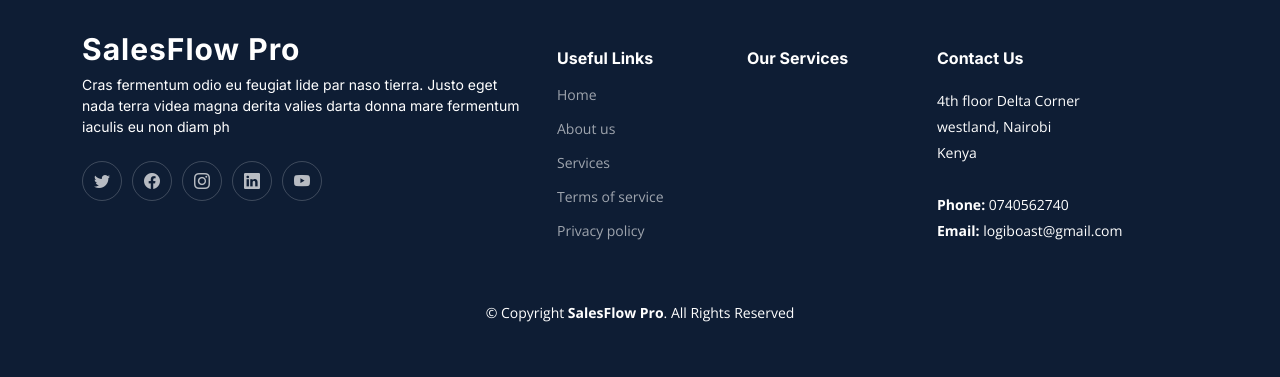
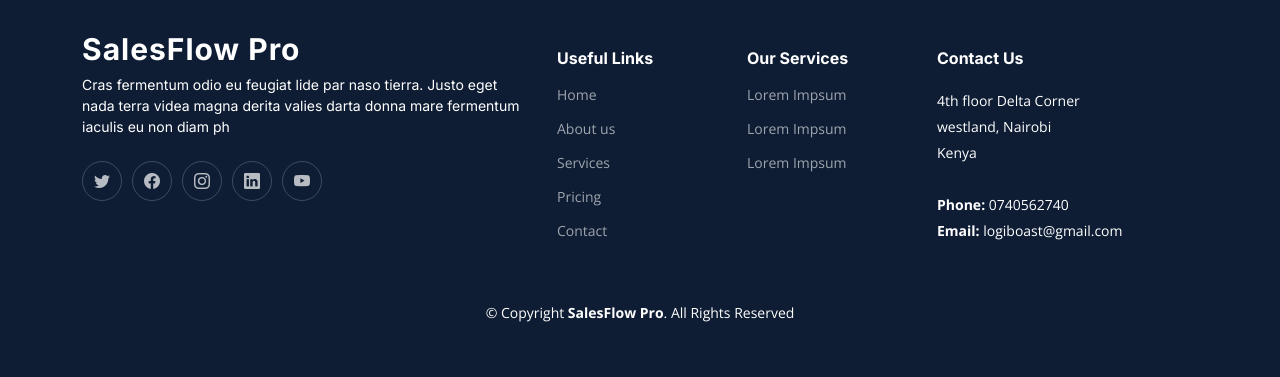
Before and after one commit to pravison/salesflowpro, a Django app: page /services/1 in a window 1280 px wide. Shown: the part 1504-1881 px from the top of the page. Run offline with Django 5.2, Linux system fonts and the light colour scheme; data comes from the database, SQL or seed files in the repository; parts of the project's set-up code (start-up, migrations or seed data) failed here and were passed over; some libraries are stand-ins or nearby versions.

Commit message:
saving minor changes

```diff
--- a/software_company/models.py
+++ b/software_company/models.py
@@ -25,7 +25,7 @@
         return self.company_name
 
 class AboutUs(models.Model):
-    about_pitch = models.TextField()
+    about_pitch = HTMLField()
     about_image = models.ImageField(blank=True, null=True)
     about_description = HTMLField()
     youtube_link = models.URLField(blank=True, null=True)
@@ -57,7 +57,7 @@
     service_image = models.ImageField(blank=True, null=True)
     service_title = models.CharField(max_length=100)#delete this collumn
     service_overview = models.TextField(blank=True, null=True)
-    service_description = models.TextField()
+    service_description = HTMLField()
     featured = models.BooleanField(default=False)
 
     def __str__(self):
@@ -90,7 +90,7 @@
 
 class FAQ(models.Model):
     question = models.TextField()
-    answer = models.TextField()
+    answer = HTMLField()
 
     def __str__(self):
         return self.question
@@ -153,13 +153,13 @@
         return self.plan
 
 class PrivacyPolicy(models.Model):
-    description = models.TextField()
+    description = HTMLField()
 
     def __str__(self):
         return self.description
 
 class TermsAndCondition(models.Model):
-    description = models.TextField()
+    description = HTMLField()
 
     def __str__(self):
         return self.description
@@ -168,7 +168,7 @@
     name = models.CharField(max_length=199)
     staff_photo = models.ImageField(blank=True, null=True)
     role = models.CharField(max_length=199)
-    description = models.TextField(max_length=500)
+    description = HTMLField()
     facebook = models.URLField(blank=True, null=True)
     twitter = models.URLField(blank=True, null=True)
     linkedin = models.URLField(blank=True, null=True)
--- a/software_company/views.py
+++ b/software_company/views.py
@@ -74,17 +74,18 @@
 
 def service(request, id):
     companyinfor = CompanyInfor.objects.order_by('id')[:1]
-    servicess = Service.objects.filter(featured=True).order_by('id')
+    services = Service.objects.filter(featured=True).order_by('id')[:3]
     testimonials = Testimonial.objects.filter(featured=True).order_by('id')[:5]
     callToActions = CallToAction.objects.filter(featured=True).order_by('id')[:1]
     service = Service.objects.get(id=id)
     context = {
         'service' : service,
         'companyinfor' : companyinfor,
-        'servicess' : servicess,
+        'services' :services,
         'testimonials' : testimonials,
         'callToActions':callToActions,
     }
+    print()
     return render(request, 'service-details.html', context)
 
 def pricing(request):
--- a/templates/call-to-action.html
+++ b/templates/call-to-action.html
@@ -1,6 +1,7 @@
 {% load static %}
 
 <!-- ======= Call To Action Section ======= -->
+{% if callToActions %}
 <section id="call-to-action" class="call-to-action">
     <div class="container" data-aos="zoom-out">
       {% for call in callToActions %}
@@ -15,4 +16,5 @@
       {% endfor %}
 
     </div>
-  </section><!-- End Call To Action Section -->
+</section><!-- End Call To Action Section -->
+{% endif %}
--- a/templates/contact.html
+++ b/templates/contact.html
@@ -14,7 +14,7 @@
             <div class="col-lg-6 text-center">
               <h2>Contact</h2>
               {% for about in aboutUs %}
-              <p>{{about.about_pitch}}</p>
+              <p>{{about.about_pitch | safe}}</p>
               {% endfor %}
             </div>
           </div>
--- a/templates/featured-services.html
+++ b/templates/featured-services.html
@@ -6,10 +6,10 @@
       <div class="row gy-4">
         {% for service in services %}
         <div class="col-lg-4 col-md-6 service-item d-flex" data-aos="fade-up">
-          <div class="icon flex-shrink-0"><i class="fa-solid {{service.icon_name}}"></i></div>
+          <div class="icon flex-shrink-0"><i class="bi bi-{{service.icon_name}}"></i></div>
           <div>
             <h4 class="title">{{service.service_name}}</h4>
-            <p class="description">{{service.service_description | truncatechars:120 }}</p>
+            <p class="description">{{service.service_overview |safe  }}</p>
             <a href="{% url 'service' service.id %}" class="readmore stretched-link"><span>Learn More</span><i class="bi bi-arrow-right"></i></a>
           </div>
         </div>
--- a/templates/landing_page.html
+++ b/templates/landing_page.html
@@ -114,7 +114,6 @@
                 </ul>
               </div>
             </div>
-            0
           </div><!-- End Card Item -->
 
           <div class="col-lg-6 col-md-6" data-aos="fade-up" data-aos-delay="200">
--- a/templates/main.html
+++ b/templates/main.html
@@ -99,8 +99,10 @@
             <li><a href="{% url 'landing_page'%}">Home</a></li>
             <li><a href="{% url 'about' %}">About us</a></li>
             <li><a href="{% url 'services' %}">Services</a></li>
-            <li><a href="{% url 'terms_of_service' %}">Terms of service</a></li>
-            <li><a href="{% url 'privacy_policy' %}">Privacy policy</a></li>
+            <li><a href="{% url 'pricing' %}">Pricing</a></li>
+            <li><a href="{% url 'contact' %}">Contact</a></li>
+            <!-- <li><a href="{% url 'terms_of_service' %}">Terms of service</a></li>
+            <li><a href="{% url 'privacy_policy' %}">Privacy policy</a></li> -->
           </ul>
         </div>
 
--- a/templates/service-details.html
+++ b/templates/service-details.html
@@ -48,7 +48,7 @@
             </div> -->
 
             <h4>{{ service.service_name}}</h4>
-            <p>{{ service.service_overview}}</p>
+            <p>{{ service.service_overview |safe}}</p>
           </div>
 
           <div class="col-lg-8">
@@ -59,7 +59,7 @@
             {% endif %}
             <h3>{{ service.service_title}}</h3>
             <div>
-              {{ service.service_description}}
+              {{ service.service_description |safe}}
             </div>
           </div>
 
--- a/templates/services.html
+++ b/templates/services.html
@@ -54,7 +54,7 @@
                 {% endif %}
               </div>
               <h3><a href="{% url 'service' service.id %}" class="stretched-link">{{service.service_name}}</a></h3>
-              <p>{{service.service_description}}</p>
+              <p>{{service.service_overview |safe}}</p>
             </div>
           </div><!-- End Card Item -->
           {% endfor %}
--- a/templates/testimonial.html
+++ b/templates/testimonial.html
@@ -1,10 +1,11 @@
 {% load static %}
 <!-- ======= Testimonials Section ======= -->
+{% if testimonials %}
 <section id="testimonials" class="testimonials">
     <h3 class="text-center" style="font-size: 20px; font-weight: bold; color: #fff; ">World Class Entrepreneurs Love Using SalesGenie AI</h3>
 
     <div class="container">
-      <div class="slides-1 swiper" data-aos="fade-up">
+      <div class="slides-1 swiper">
         <div class="swiper-wrapper">
           {% for testimony in testimonials %}
           <div class="swiper-slide">
@@ -32,4 +33,5 @@
       </div>
 
     </div>
-  </section><!-- End Testimonials Section -->
+</section><!-- End Testimonials Section -->
+{% endif %}
```
Also changed, not shown: templates/about.html (+13 -7 lines), templates/faq.html (+5 -3 lines).
